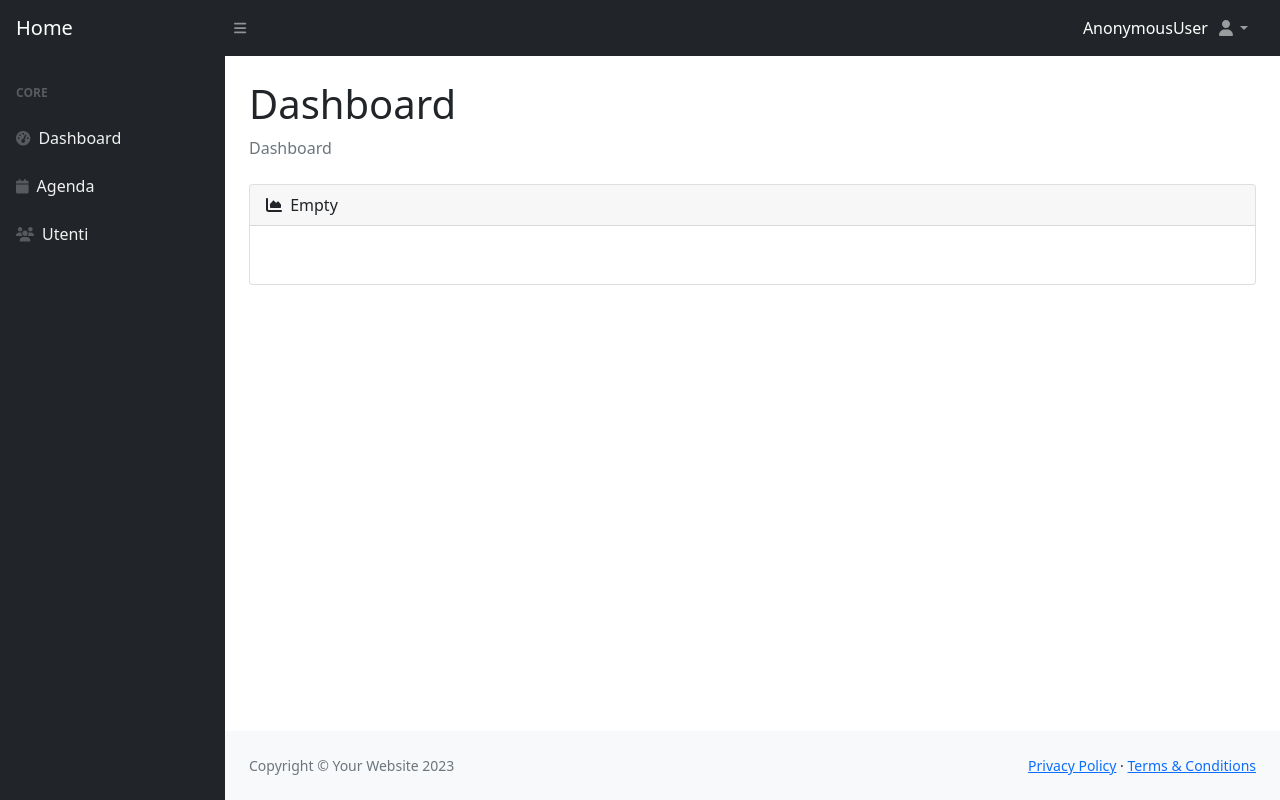
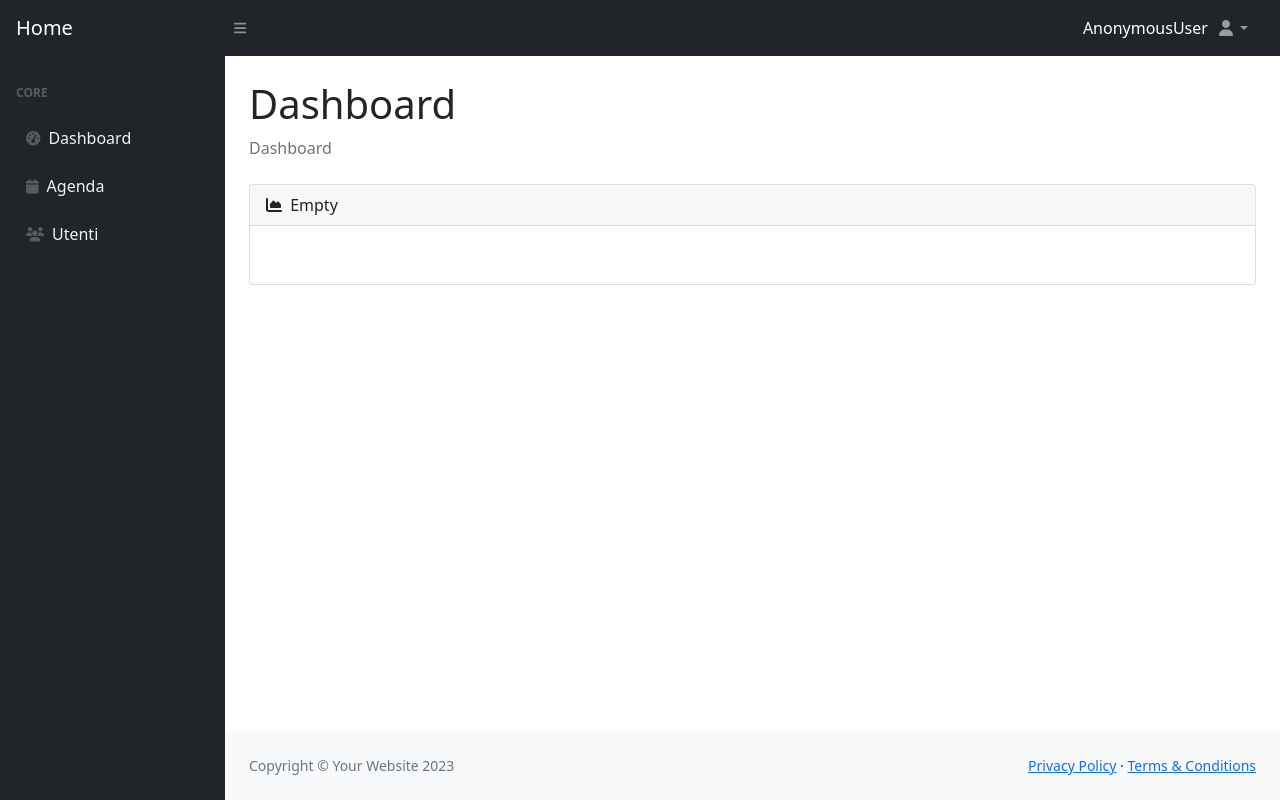
Before and after one commit to lupomeo/Djangocalendar, a Django app: page /dashboard in a window 1280 px wide. Run offline with Django 4.2, Linux system fonts and the light colour scheme; some libraries are stand-ins or nearby versions.

Commit message:
-sidebar cosmetics

```diff
--- a/templates/elements/sidebar.html
+++ b/templates/elements/sidebar.html
@@ -2,15 +2,15 @@
     <div class="sb-sidenav-menu">
         <div class="nav" id="mianav">
             <div class="sb-sidenav-menu-heading">Core</div>
-            <a class="nav-link" href="{% url 'dashboard' %}" data-target="dashboard">
+            <a class="nav-link" href="{% url 'dashboard' %}" data-target="dashboard" style="border-radius: 10px; margin-left: 10px; margin-right: 10px">
                 <div class="sb-nav-link-icon"><i class="fas fa-tachometer-alt"></i></div>
                 Dashboard
             </a>
-            <a class="nav-link" href="{% url 'agenda' %}" data-target="agenda">
+            <a class="nav-link" href="{% url 'agenda' %}" data-target="agenda" style="border-radius: 10px; margin-left: 10px; margin-right: 10px">
                 <div class="sb-nav-link-icon"><i class="fas fa-calendar"></i></div>
                 Agenda
             </a>
-            <a class="nav-link" href="{% url 'users' %}" data-target="agenda">
+            <a class="nav-link" href="{% url 'users' %}" data-target="users" style="border-radius: 10px; margin-left: 10px; margin-right: 10px">
                 <div class="sb-nav-link-icon"><i class="fas fa-users"></i></div>
                 Utenti
             </a>
```
